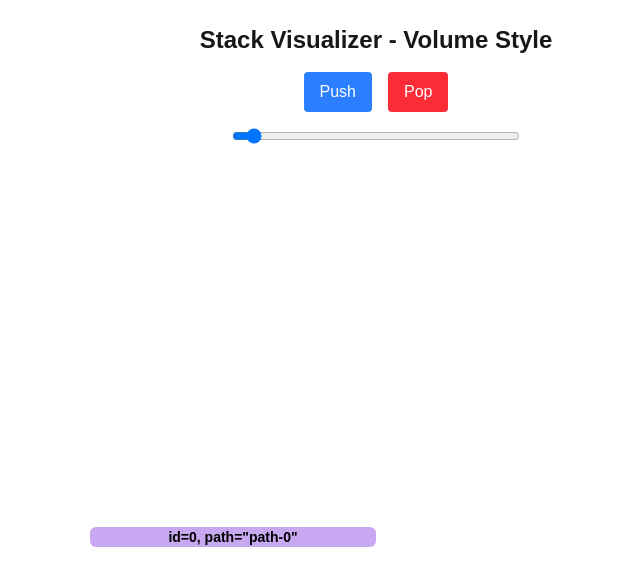
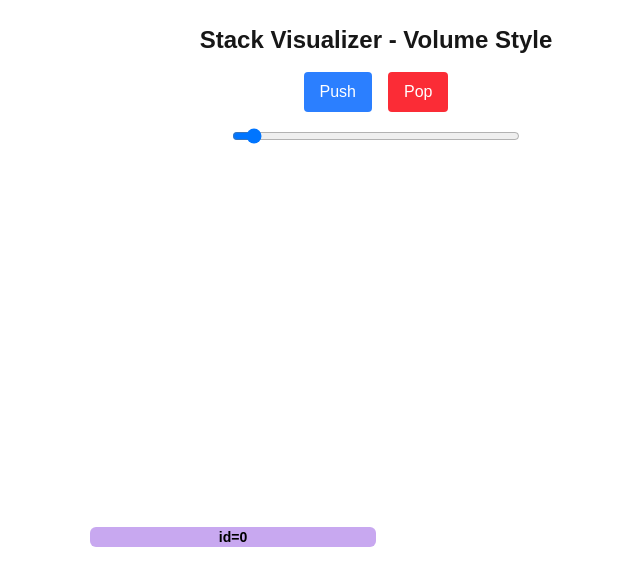
Before and after one commit to goomyman/leetcodewizard, a Next.js app in the folder Prototypes/stack-visualizer/: page / in a window 1280 px wide. Both pictures are taken after a click on the button "Push". Shown: the top 586 px of the page, without its empty margins (264-904 px from the left). Built offline with nearby package versions, Linux system fonts and the light colour scheme.

Commit message:
working with constants

```diff
--- a/Prototypes/stack-visualizer/src/app/stack/StackControl.tsx
+++ b/Prototypes/stack-visualizer/src/app/stack/StackControl.tsx
@@ -2,7 +2,8 @@
 
 import { useRef, useState } from "react";
 import { AnimatePresence } from "framer-motion";
-import StackItem, { type StackItemType, STACK_ITEM_HEIGHT } from "./StackItem";
+import StackItem from "./StackItem";
+import { StackItemType, STACK_ITEM_HEIGHT } from "./StackItemConstants";
 
 export default function StackControl() {
   const [stack, setStack] = useState<StackItemType[]>([]);
@@ -20,7 +21,6 @@ export default function StackControl() {
     `hsl(${Math.floor(Math.random() * 360)}, 70%, 80%)`;
 
   const pushItem = () => {
-    // If top is half-pushed or half-popped, complete it to full center.
     if (stack[0]?.state === "halfPush" || stack[0]?.state === "halfPop") {
       setStack((prev) => {
         if (!prev.length) return prev;
@@ -31,11 +31,9 @@ export default function StackControl() {
       return;
     }
 
-    // Otherwise create a new halfPush item (stops halfway).
     const id = nextIdRef.current++;
     const newItem: StackItemType = {
       id,
-      path: `path-${id}`,
       color: getRandomColor(),
       state: "halfPush",
     };
@@ -46,14 +44,12 @@ export default function StackControl() {
   const popItem = () => {
     if (!stack.length) return;
 
-    // If the top is already halfPop, remove it fully.
     if (stack[0].state === "halfPop") {
       setStack((prev) => prev.slice(1));
       setStackSize((s) => Math.max(0, s - 1));
       return;
     }
 
-    // Otherwise mark top as halfPop (it will slide halfway out).
     setStack((prev) => {
       if (!prev.length) return prev;
       const next = [...prev];
@@ -62,38 +58,31 @@ export default function StackControl() {
     });
   };
 
-  // Slider increases/decreases should respect the two-step animation.
   const handleSliderChange = (e: React.ChangeEvent<HTMLInputElement>) => {
     const value = Number(e.target.value);
     clearAllTimeouts();
 
-    // Increase: add `delta` items, each starts halfPush then completes to fullPush in a small stagger.
     if (value > stack.length) {
       const delta = value - stack.length;
       for (let i = 0; i < delta; i++) {
         const id = nextIdRef.current++;
         const newItem: StackItemType = {
           id,
-          path: `path-${id}`,
           color: getRandomColor(),
           state: "halfPush",
         };
-        // add immediately (half-way)
         setStack((prev) => [newItem, ...prev]);
 
-        // schedule completion to fullPush with stagger
         const t = window.setTimeout(() => {
-          setStack((prev) => {
-            return prev.map((it) => (it.id === id ? { ...it, state: "fullPush" } : it));
-          });
+          setStack((prev) =>
+            prev.map((it) => (it.id === id ? { ...it, state: "fullPush" } : it))
+          );
         }, 250 + i * 150);
         timeoutsRef.current.push(t);
       }
     } else if (value < stack.length) {
-      // Decrease: remove items one-by-one: mark halfPop, then remove after short delay (staggered)
       const delta = stack.length - value;
       for (let i = 0; i < delta; i++) {
-        // schedule marking top as halfPop
         const t1 = window.setTimeout(() => {
           setStack((prev) => {
             if (!prev.length) return prev;
@@ -104,7 +93,6 @@ export default function StackControl() {
         }, i * 180);
         timeoutsRef.current.push(t1);
 
-        // schedule full removal shortly after
         const t2 = window.setTimeout(() => {
           setStack((prev) => prev.slice(1));
         }, 250 + i * 180);
--- a/Prototypes/stack-visualizer/src/app/stack/StackItem.tsx
+++ b/Prototypes/stack-visualizer/src/app/stack/StackItem.tsx
@@ -1,61 +1,51 @@
 "use client";
 
 import { motion } from "framer-motion";
+import { STACK_ITEM_HEIGHT, StackItemType } from "./StackItemConstants";
 
-export type StackItemType = {
-  id: number;
-  path: string;
-  color: string;
-  state?: "halfPush" | "fullPush" | "halfPop";
-};
+interface Props {
+  item: StackItemType;
+}
 
-export const STACK_ITEM_HEIGHT = 20; // px
+export default function StackItem({ item }: Props) {
+  const { color = "#7f9cf5", state } = item;
 
-export default function StackItem({ item }: { item: StackItemType }) {
-  const { id, path, color, state } = item;
-
-  // Inner animation target (x) depends on state.
-  const getTarget = () => {
-    if (state === "halfPush") return { x: "-50%", opacity: 1 };
-    if (state === "halfPop") return { x: "50%", opacity: 1 };
-    // fullPush or default
-    return { x: 0, opacity: 1 };
-  };
+  const isHalf = state === "halfPush" || state === "halfPop";
 
   const initial =
-    state === "halfPush" ? { x: "-100%", opacity: 0 } : { opacity: 0, y: 10 };
+    state === "halfPush"
+      ? { x: "-100%", opacity: 0 }
+      : state === "halfPop"
+      ? { x: "0%", opacity: 1 }
+      : { x: 0, opacity: 0 };
 
-  // When half states are used, the inner element becomes absolute so the wrapper keeps space.
-  const isAbsolute = state === "halfPush" || state === "halfPop";
+  const animate =
+    state === "halfPush"
+      ? { x: "-50%", opacity: 1 }
+      : state === "halfPop"
+      ? { x: "50%", opacity: 1 }
+      : { x: 0, opacity: 1 };
 
   return (
-    // wrapper participates in layout (so other items animate smoothly),
-    // but has a fixed height so inner absolute element doesn't collapse layout.
-    <motion.div
-      layout
-      className="w-full mb-1"
-      style={{ height: STACK_ITEM_HEIGHT }}
-    >
+    <motion.div layout className="w-full mb-1" style={{ height: STACK_ITEM_HEIGHT }}>
       <div className="relative w-full h-full">
         <motion.div
           initial={initial}
-          animate={getTarget()}
+          animate={animate}
           exit={{ opacity: 0 }}
-          transition={{ duration: 0.45, type: "spring", stiffness: 200, damping: 20 }}
-          // make it absolute when paused halfway so it doesn't change layout height
+          transition={{ duration: 0.4, type: "spring", stiffness: 200, damping: 20 }}
           style={{
-            position: isAbsolute ? "absolute" : "relative",
+            position: isHalf ? "absolute" : "relative",
+            top: 0,
             left: 0,
             right: 0,
-            top: 0,
             bottom: 0,
+            height: "100%",
             backgroundColor: color,
-            height: "100%",
           }}
           className="rounded-md flex justify-center items-end text-sm font-bold text-black"
-          title={`id=${id}, path="${path}"`}
         >
-          {`id=${id}, path="${path}"`}
+          {`id=${item.id}`}
         </motion.div>
       </div>
     </motion.div>
--- /dev/null
+++ b/Prototypes/stack-visualizer/src/app/stack/StackItemConstants.ts
@@ -0,0 +1,10 @@
+// Height constant for all stack items
+export const STACK_ITEM_HEIGHT = 20;
+
+// Type for a stack item
+export interface StackItemType {
+  id: number;
+  path?: string;
+  color?: string;
+  state?: "halfPush" | "fullPush" | "halfPop";
+}
```
